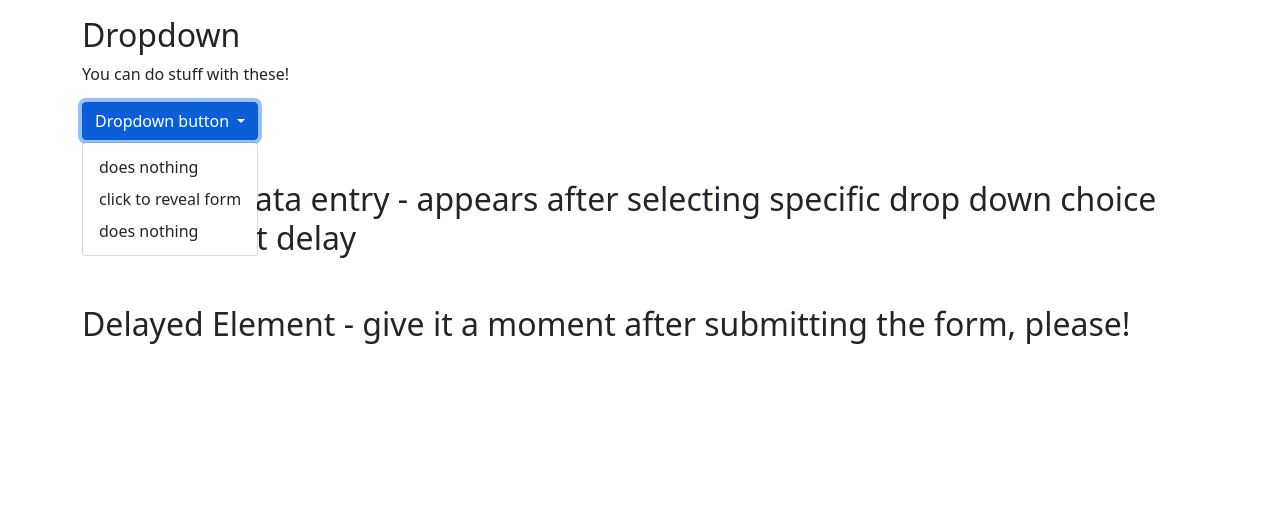
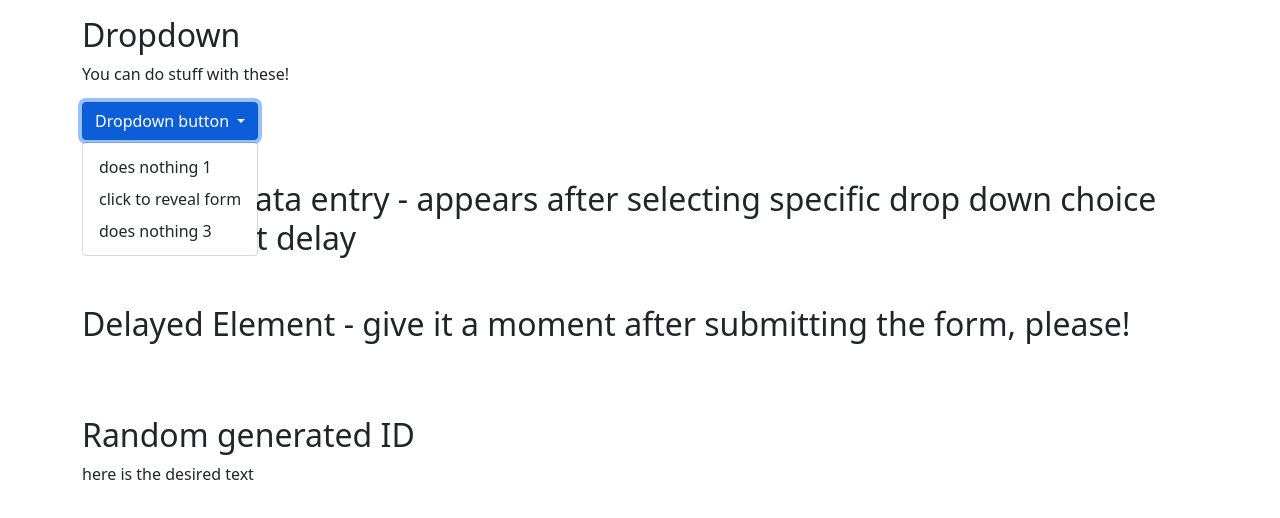
Before and after one commit to apkatsikas/apkatsikas.github.io, a plain HTML site: page index.html in a window 1280 px wide. Both pictures are taken after a click on the button "Dropdown button". Drawn offline with nearby package versions, Linux system fonts and the light colour scheme.

Commit message:
add random ID

```diff
--- a/index.html
+++ b/index.html
@@ -14,6 +14,10 @@
   </script>
 
   <script>
+    $( document ).ready(function() {
+      $('#replaceID').attr('id', `base-${(Math.random() + 1).toString(36).substring(7)}`);
+    });
+
     const minDelay = 5000;
     const maxDelay = 8000;
 
@@ -51,9 +55,9 @@ Make a thing that loads slowly etc
       Dropdown button
     </button>
     <ul class="dropdown-menu">
-      <li><a class="dropdown-item" href="#">does nothing</a></li>
+      <li><a class="dropdown-item" href="#">does nothing 1</a></li>
       <li><a class="dropdown-item" href="#" onclick="showFormAfterDelay()">click to reveal form</a></li>
-      <li><a class="dropdown-item" href="#">does nothing</a></li>
+      <li><a class="dropdown-item" href="#">does nothing 3</a></li>
     </ul>
   </div>
 </div>
@@ -91,5 +95,12 @@ Make a thing that loads slowly etc
   <div style="display: none;" id="delayedDiv">Took me a bit but here I am!</div>
 </div>
 
+<br>
+<br>
+<div class="container mt-3">
+  <h2>Random generated ID</h2>
+  <div id="replaceID">here is the desired text</div>
+</div>
+
 </body>
 </html>
```
